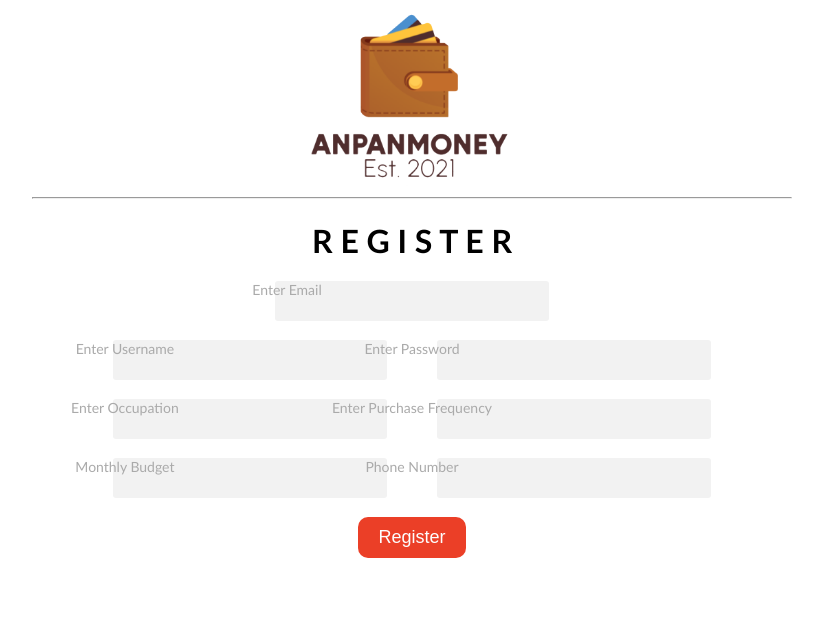
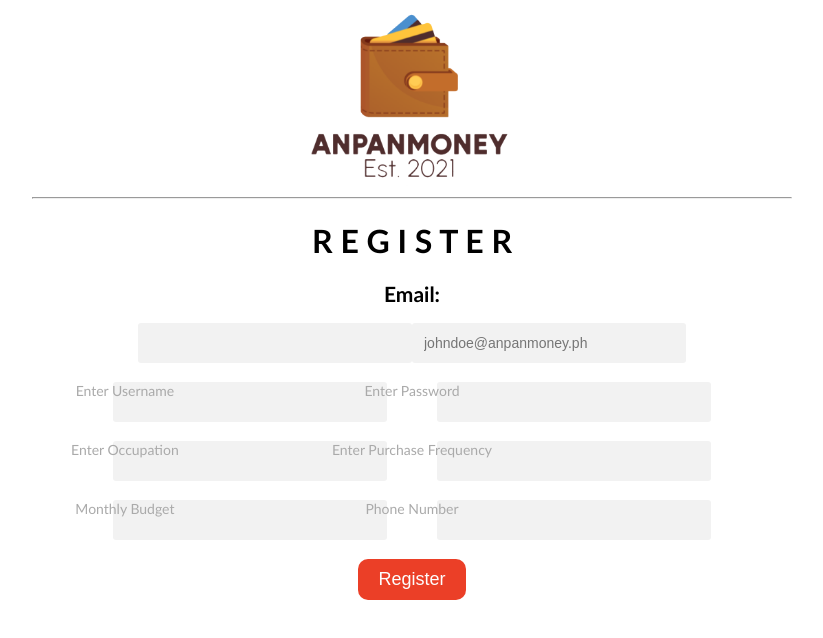
Before and after one commit to itsurtannies/anpanmoney-budgeting-app, a React (Create React App) app in the folder anpanmoneyv1/: page /register in a window 1280 px wide. Shown: the top 638 px of the page, without its empty margins (228-1051 px from the left). Built offline with nearby package versions, Linux system fonts and the light colour scheme.

Commit message:
email-register

```diff
--- a/anpanmoneyv1/src/components/Register.js
+++ b/anpanmoneyv1/src/components/Register.js
@@ -18,8 +18,9 @@ const Register = () => {
 
       <center>
         <label class="custom-field one">
+          <h2>Email:</h2>
           <input type="text" required />
-          <span class="placeholder">Enter Email</span>
+          <input placeholder = "johndoe@anpanmoney.ph"/>
           <br></br>
           <br></br>
         </label>
```
